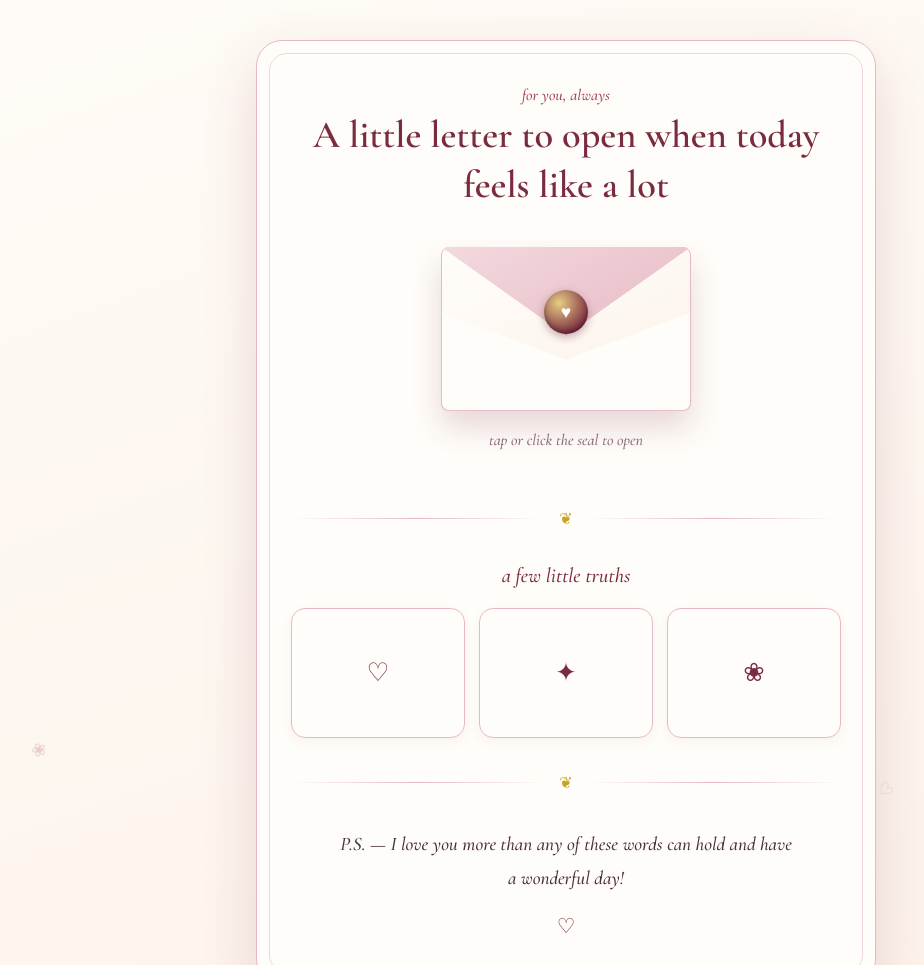
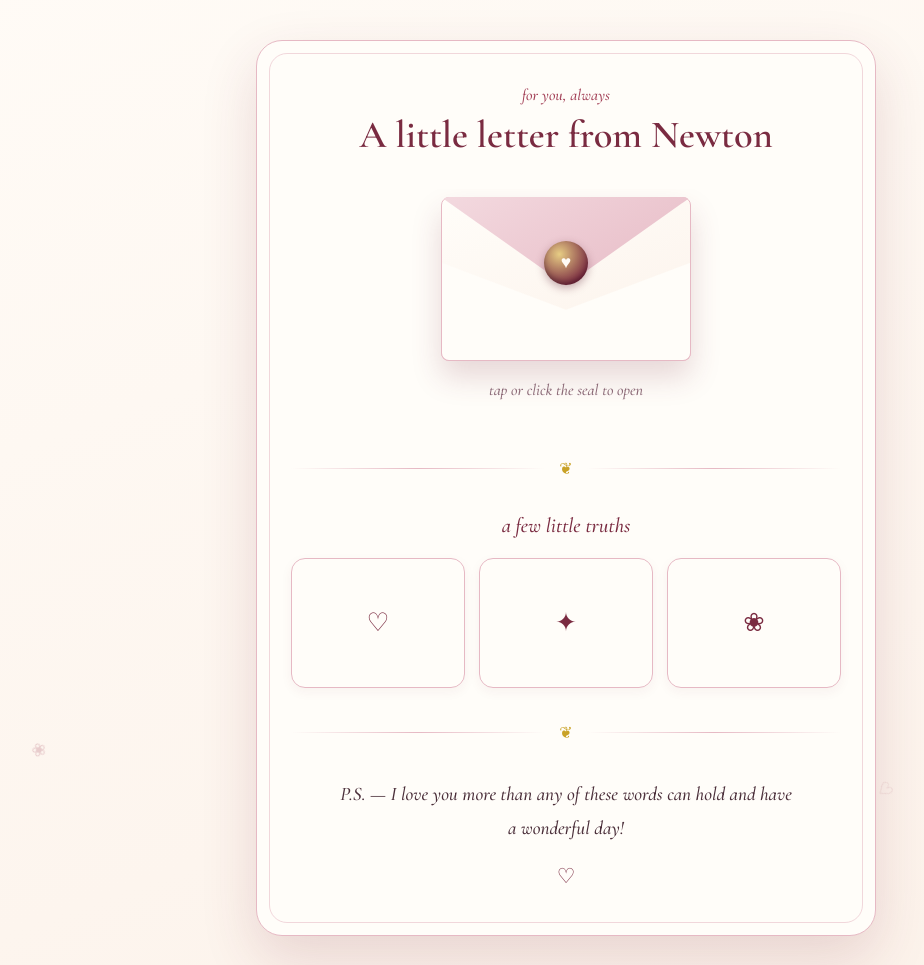
Before and after one commit to Devbybaraka/my-love, a plain HTML site: page index.html in a window 1280 px wide. Shown: the top 965 px of the page, without its empty margins (74-998 px from the left). Drawn offline with nearby package versions, Linux system fonts and the light colour scheme.

Commit message:
Updated the Heading of the message letter

```diff
--- a/index.html
+++ b/index.html
@@ -486,7 +486,7 @@
     <div class="stationery">
 
       <p class="whisper">for you, always</p>
-      <h1>A little letter to open when today feels like a lot</h1>
+      <h1>A little letter from Newton </h1>
 
       <div class="envelope-card" id="envelopeCard">
         <div class="envelope-shell" id="envelopeShell" tabindex="0" role="button" aria-expanded="false" aria-controls="letterContent" aria-label="Tap to open the letter">
```
